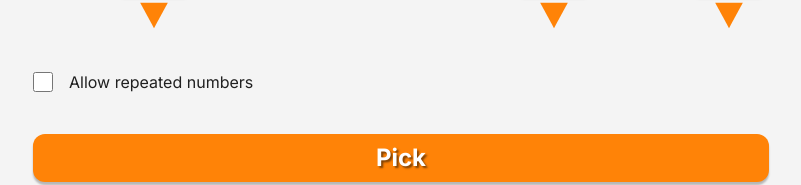
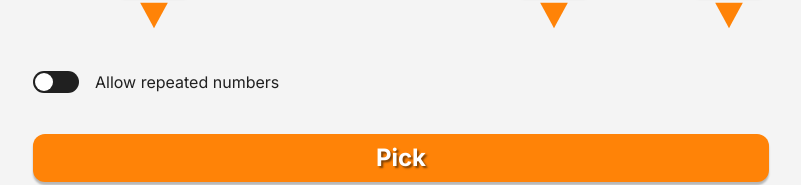
Before and after one commit to renans2/lucky-pick, a React (Vite) app: page / in a window 1280 px wide. Shown: the part 230-415 px from the top of the page, without its empty margins (239-1040 px from the left). Built offline with nearby package versions, Linux system fonts and the light colour scheme.

Commit message:
styles: implement custom checkbox

```diff
--- a/src/components/layout/Main.tsx
+++ b/src/components/layout/Main.tsx
@@ -87,7 +87,7 @@ export default function Main() {
         />
       </div>
       {/* Mobile */}
-      <div className="md:hidden flex flex-col gap-5 text-3xl">
+      <div className="md:hidden flex flex-col gap-2 text-2xl">
         <div className="flex items-center gap-4">
           <span>Pick</span>
           <IntegerInput
--- a/src/index.css
+++ b/src/index.css
@@ -27,3 +27,38 @@ html[data-theme="light"] {
   --color-text: var(--text);
   --shadow-surface: 0 3px 2px rgba(0,0,0,0.25)
 }
+
+#allowRepeated {
+  appearance: none;
+  background-color: var(--text);
+  width: 46px;
+  height: 22px;
+  border-radius: 1000px;
+  position: relative;
+  transition: background-color 200ms;
+}
+
+#allowRepeated::before {
+  content: "";
+  position: absolute;
+  top: 2px;
+  left: 2px;
+  height: 18px;
+  aspect-ratio: 1/1;
+  background-color: var(--surface);
+  border-radius: 1000px;
+  transition: transform 200ms, background-color 200ms;
+}
+
+#allowRepeated:checked {
+  background-color: var(--surface-orange);
+}
+
+#allowRepeated:checked::before {
+  transform: translateX(24px);
+  background-color: #FFF;
+}
+
+#allowRepeated:disabled {
+  opacity: 0.2;
+}
```
